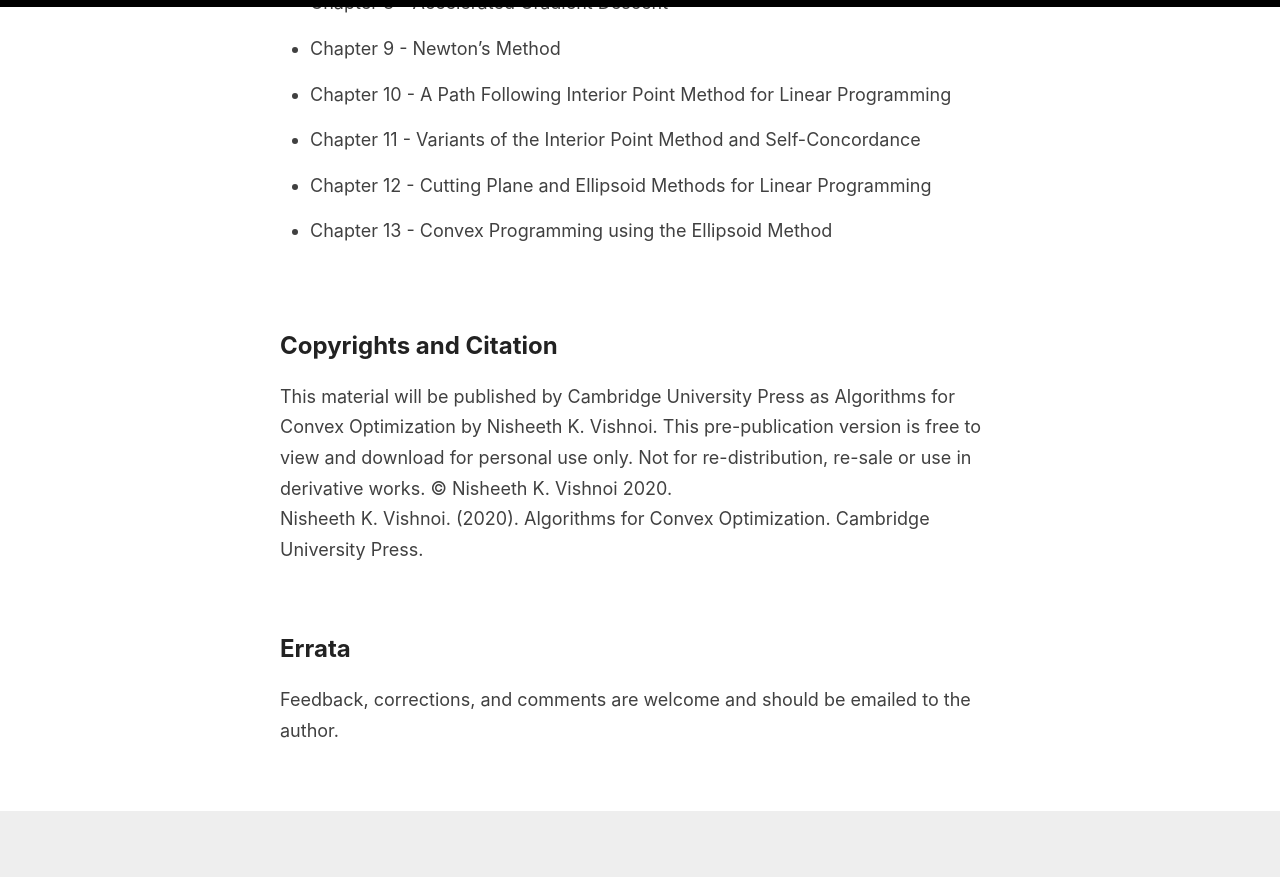
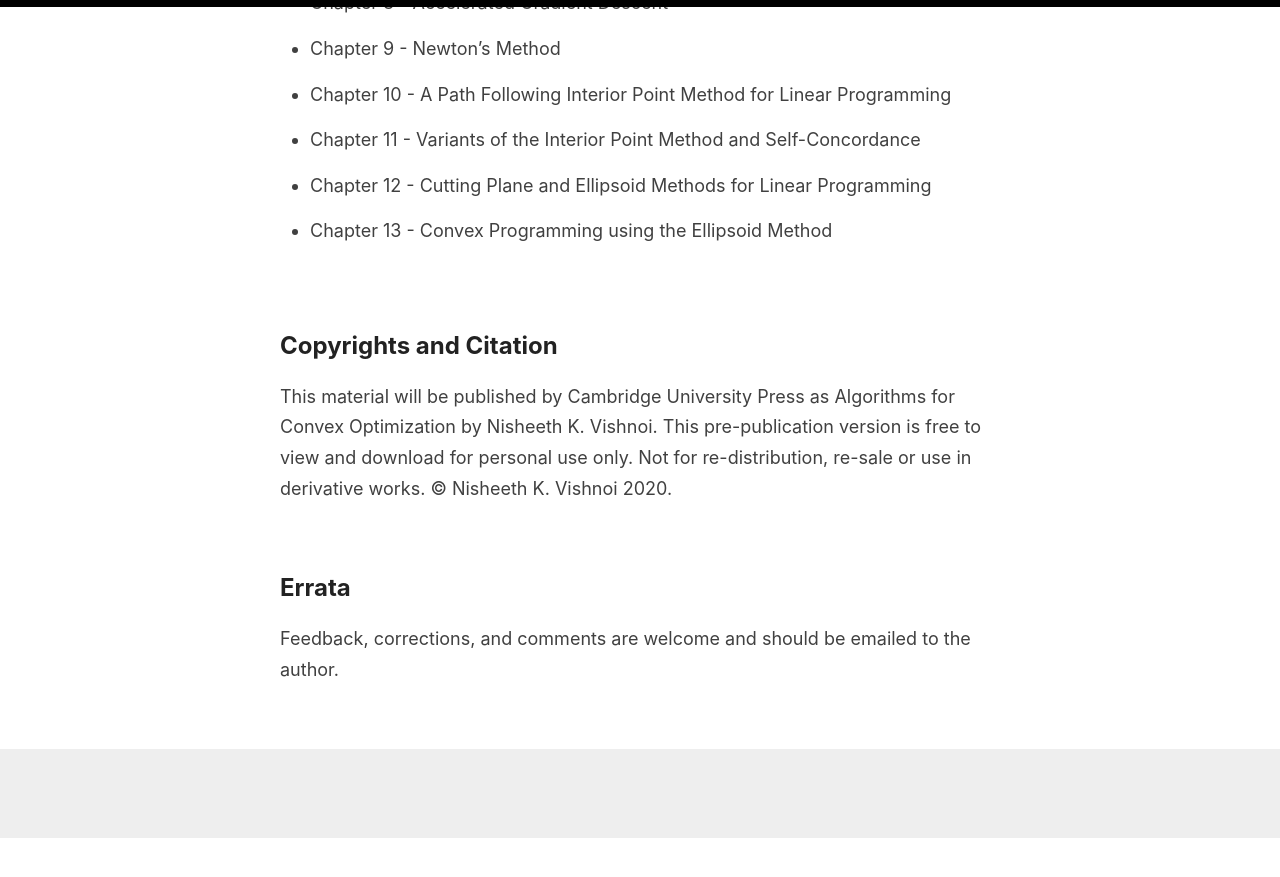
Before and after one commit to convex-optimization/convex-optimization.github.io, a Jekyll site: the page built from index.html, in a window 1280 px wide and 900 px high, scrolled down 1398 px. Shown: the top 877 px of the window. Built offline with Jekyll 4.4.1, drawn with Linux system fonts in a browser that asks for light colours; the list of posts is cut into pages by our own code; after the commit the page ends 2236 px from its top, so only the background shows below that.

Commit message:
Update default.html

```diff
--- a/_layouts/default.html
+++ b/_layouts/default.html
@@ -74,9 +74,6 @@
           <h2> Copyrights and Citation</h2>
           {{ site.copyright }}
           <br>
-          <blockquote>
-Nisheeth K. Vishnoi. (2020). Algorithms for Convex Optimization. Cambridge University Press.
-</blockquote>
         </div>
       </div>
 
```
